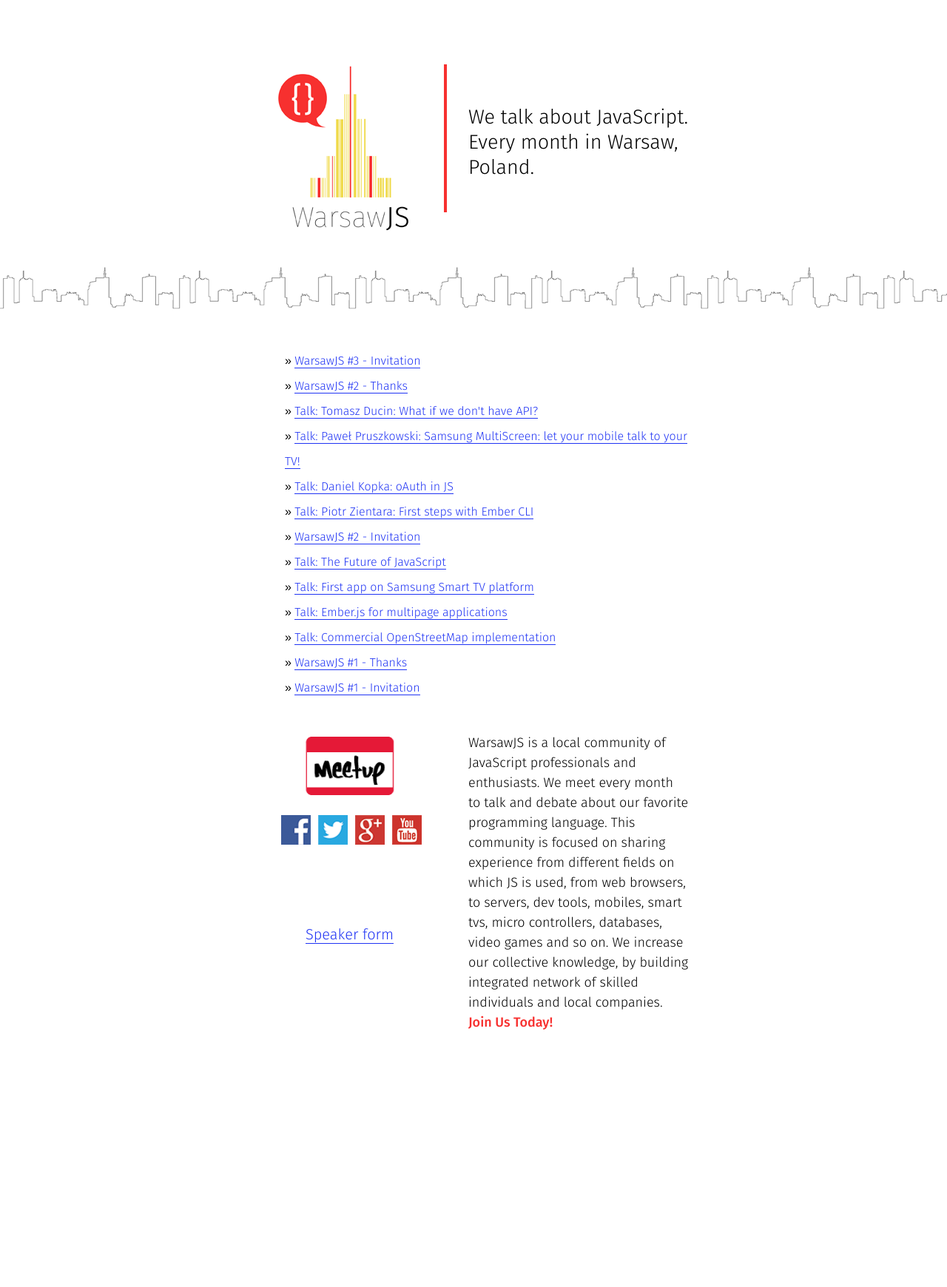
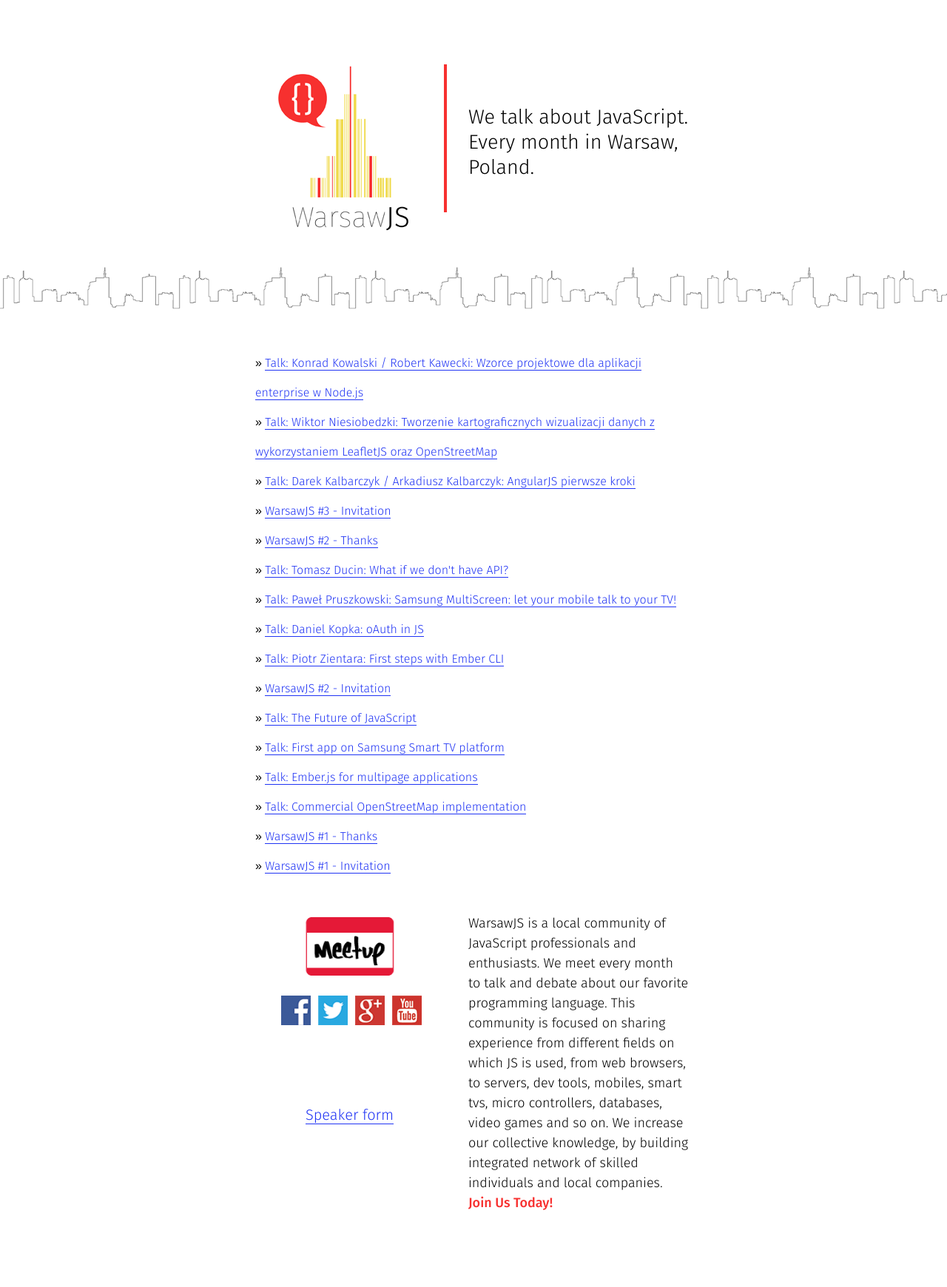
Before and after one commit to aksrugiw/warsawjs.com, a Jekyll site: the page built from posts.html, in a window 1280 px wide. Shown: the whole page at 74% size. Built offline with Jekyll 4.4.1, drawn with Linux system fonts in a browser that asks for light colours; before the commit the page ends 1496 px from its top, so only the background shows below that.

Commit message:
Put posts with presentations. Remove redirect to player.

```diff
--- /dev/null
+++ b/_posts/2014-11-29-talk-tworzenie-kartograficznych-wizualizacji-danych-z-wykorzystaniem-leafletjs-oraz-openstreetmap.html
@@ -0,0 +1,8 @@
+---
+layout: default
+title: "Talk: Wiktor Niesiobedzki: Tworzenie kartograficznych wizualizacji danych z wykorzystaniem LeafletJS oraz OpenStreetMap"
+---
+<div id="player-wrapper">
+    <h2>WarsawJS #3 - Talk: Wiktor Niesiobedzki: Tworzenie kartograficznych wizualizacji danych z wykorzystaniem LeafletJS oraz OpenStreetMap</h2>
+    <iframe width="560" height="315" src="//www.youtube.com/embed/SYquJ5c6p5w" frameborder="0" allowfullscreen></iframe>
+</div>
--- /dev/null
+++ b/_posts/2014-11-29-talk-wzorce-projektowe-dla-aplikacji-enterprise-w-nodejs.html
@@ -0,0 +1,8 @@
+---
+layout: default
+title: "Talk: Konrad Kowalski / Robert Kawecki: Wzorce projektowe dla aplikacji enterprise w Node.js"
+---
+<div id="player-wrapper">
+    <h2>WarsawJS #3 - Talk: Konrad Kowalski / Robert Kawecki: Wzorce projektowe dla aplikacji enterprise w Node.js</h2>
+    <iframe width="560" height="315" src="//www.youtube.com/embed/6HS2nvf7BAI" frameborder="0" allowfullscreen></iframe>
+</div>
--- a/index.html
+++ b/index.html
@@ -1,5 +1,5 @@
 ---
 layout: default
 title: "WarsawJS"
-redirect_to: player.html
+# redirect_to: player.html
 ---
--- a/styles/default.css
+++ b/styles/default.css
@@ -102,6 +102,7 @@
 
 #posts > ul {
     list-style: none;
+    padding: 0;
 }
 
 #posts > ul a {
@@ -110,7 +111,7 @@
     color: #2034f4;
     text-decoration: none;
     border-bottom: 1px solid;
-    line-height: 34px;
+    line-height: 40px;
 }
 
 /* Left column - social box */
```
Also changed, not shown: _posts/2014-11-29-talk-angularjs-pierwsze-kroki.html (added, +8 -0 lines).
